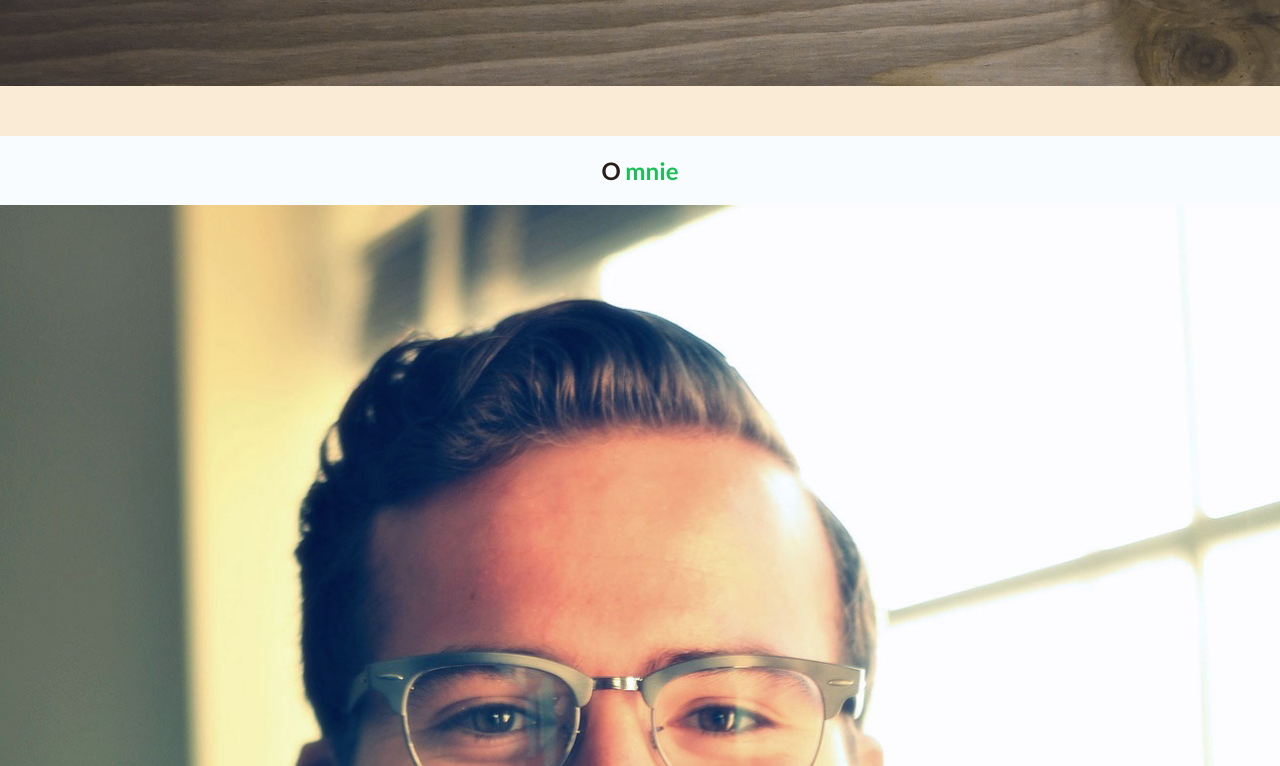
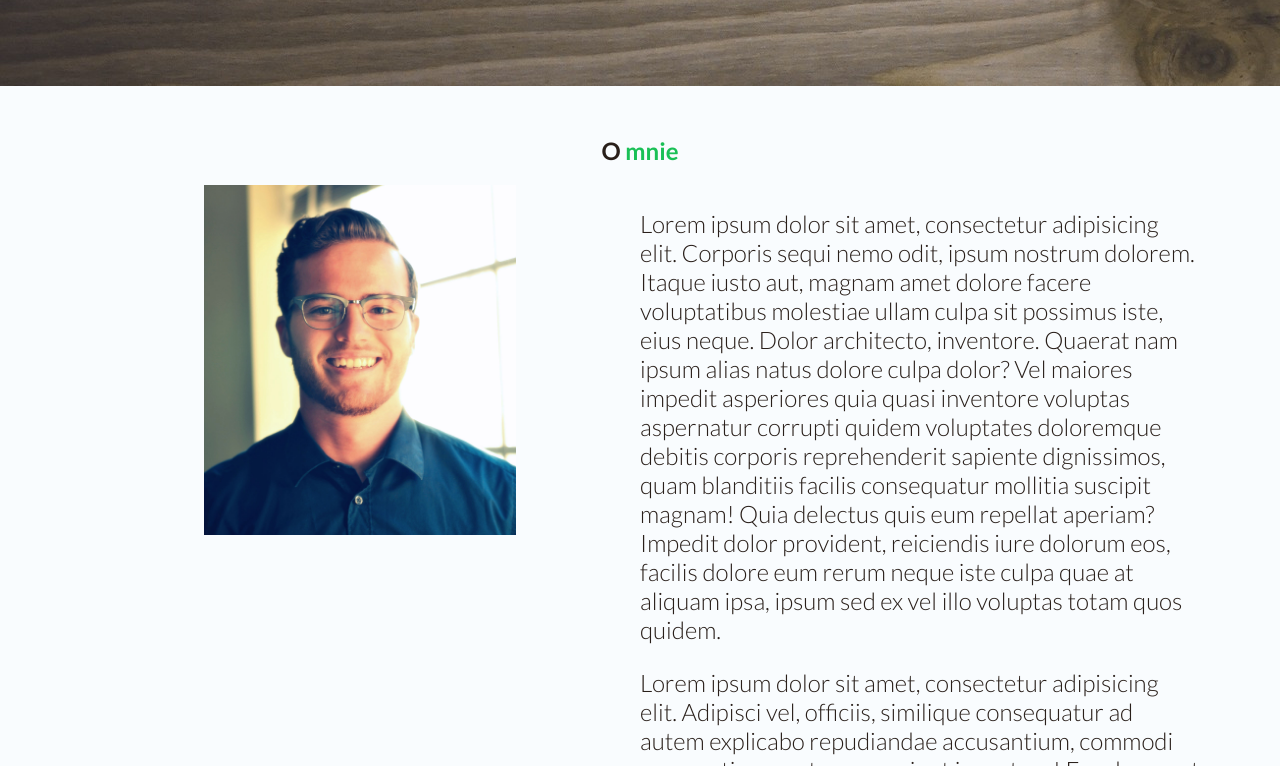
Before and after one commit to MrBlaBlak/moje_portfolio, a plain HTML site: page index.html in a window 1280 px wide. Shown: the part 634-1400 px from the top of the page. Drawn offline with Linux system fonts and the light colour scheme.

Commit message:
koniec dzisiaj

```diff
--- a/css/style.css
+++ b/css/style.css
@@ -71,10 +71,7 @@ span{
     color: #1ac056;
 }
 
-section{
-   margin 0;
-    margin-top:50px;
-}
+
 section h2{
     text-align: center;
 }
@@ -83,14 +80,31 @@ section h2{
     background-color: #f9fcfe;
     overflow: hidden;
 }
+
 #about figure{
     margin:0;
+    text-align: center;
+    float: left;
 }
 #about figure img{
-    width: 100%;
-    float: left;
+    max-width: 100%;
+    max-height: 350px;
+
 }
 .col_1-2{
     width:50%;
-    float:left;
+
+
 }
+section{
+    padding: 30px 80px;
+}
+#about div p{
+    font-weight: 300;
+    font-size: 24px;
+
+}
+#about div{
+        float: left;
+
+}
--- a/index.html
+++ b/index.html
@@ -27,7 +27,7 @@
     </header>
     <section id="about">
         <h2>O <span>mnie</span></h2>
-        <figure>
+        <figure class="col_1-2">
             <img src="../moje_portfolio/portfolio-grafiki/img/jan-nowak.jpg" alt="jan" id="jan">
         </figure>
         <div class="col_1-2">
```
